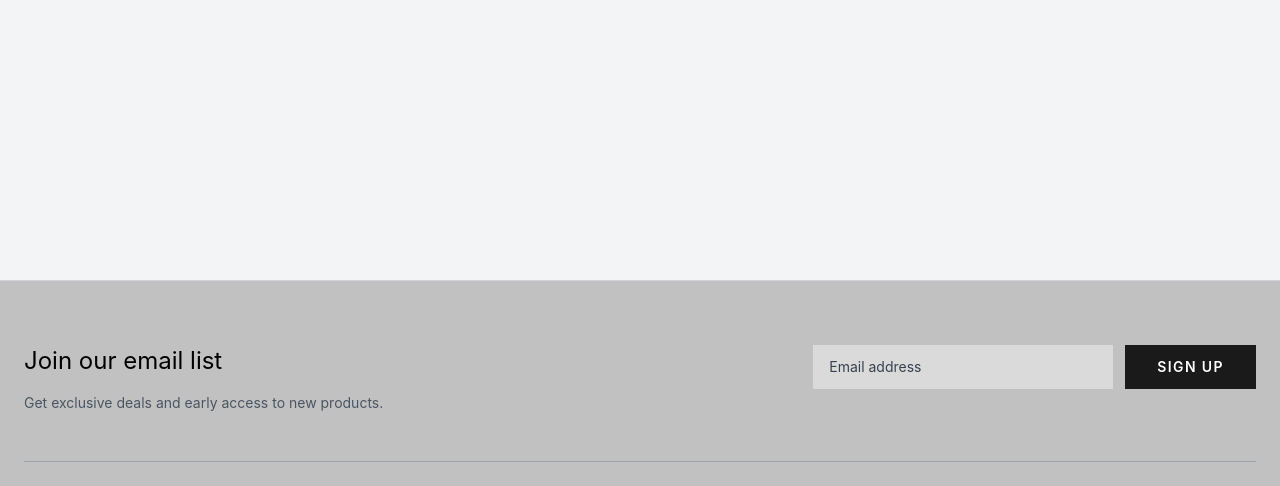
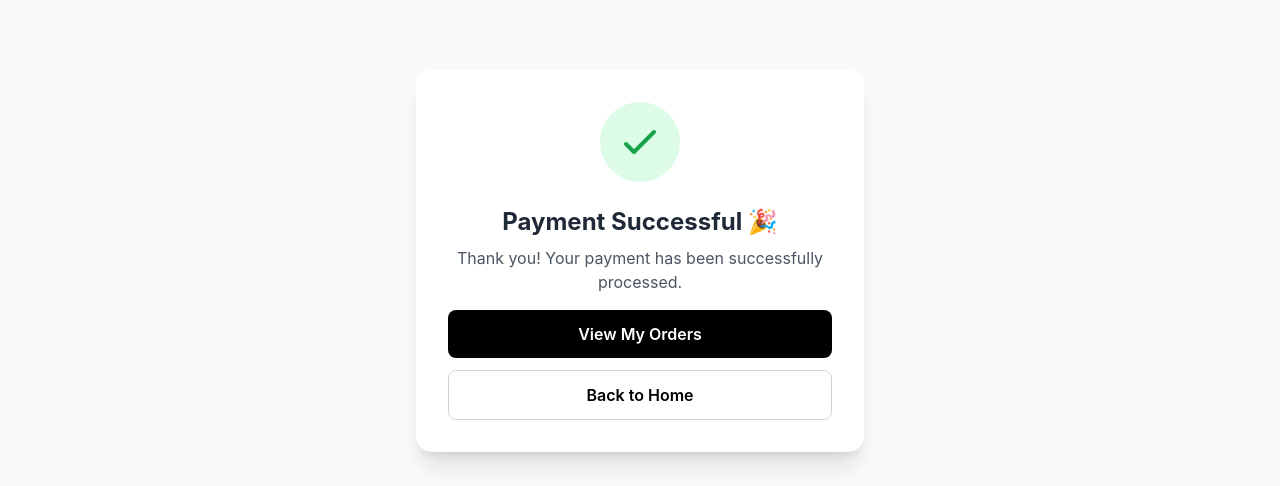
Before and after one commit to SeanAlden/solherbag, a Vue app: page /payment-success in a window 1280 px wide. Shown: the part 235-721 px from the top of the page. Built offline with nearby package versions, Linux system fonts and the light colour scheme; no server answers.

Commit message:
Add payment page

```diff
--- /dev/null
+++ b/src/components/User/PaymentSuccessPage.vue
@@ -0,0 +1,78 @@
+<script setup>
+import { useRoute, useRouter } from "vue-router";
+import { onMounted, ref } from "vue";
+
+const route = useRoute();
+const router = useRouter();
+
+const externalId = ref(null);
+const orderId = ref(null);
+
+onMounted(() => {
+  externalId.value = route.query.external_id || null;
+  orderId.value = route.query.order_id || null;
+});
+</script>
+
+<template>
+  <div class="min-h-screen flex items-center justify-center bg-gray-50 px-4">
+    <div class="bg-white shadow-xl rounded-2xl p-8 max-w-md w-full text-center">
+
+      <!-- Icon Success -->
+      <div class="flex justify-center mb-6">
+        <div class="bg-green-100 p-4 rounded-full">
+          <svg
+            class="w-12 h-12 text-green-600"
+            fill="none"
+            stroke="currentColor"
+            stroke-width="2"
+            viewBox="0 0 24 24"
+          >
+            <path
+              stroke-linecap="round"
+              stroke-linejoin="round"
+              d="M5 13l4 4L19 7"
+            />
+          </svg>
+        </div>
+      </div>
+
+      <!-- Title -->
+      <h1 class="text-2xl font-bold text-gray-800 mb-2">
+        Payment Successful 🎉
+      </h1>
+
+      <!-- Description -->
+      <p class="text-gray-600 mb-4">
+        Thank you! Your payment has been successfully processed.
+      </p>
+
+      <!-- Optional Info -->
+      <div v-if="externalId || orderId" class="bg-gray-50 rounded-lg p-4 text-sm mb-6 text-left">
+        <p v-if="orderId">
+          <span class="font-semibold">Order ID:</span> {{ orderId }}
+        </p>
+        <p v-if="externalId">
+          <span class="font-semibold">Payment Ref:</span> {{ externalId }}
+        </p>
+      </div>
+
+      <!-- Buttons -->
+      <div class="space-y-3">
+        <button
+          @click="router.push('/orders')"
+          class="w-full bg-black hover:bg-gray-800 text-white py-3 rounded-lg font-semibold transition"
+        >
+          View My Orders
+        </button>
+
+        <button
+          @click="router.push('/')"
+          class="w-full border border-gray-300 hover:bg-gray-100 py-3 rounded-lg font-semibold transition"
+        >
+          Back to Home
+        </button>
+      </div>
+    </div>
+  </div>
+</template>
--- a/src/router/index.js
+++ b/src/router/index.js
@@ -25,6 +25,7 @@ import AboutUsPage from '../components/User/AboutUsPage.vue'
 import InactiveProductPage from '../components/Admin/InactiveProductPage.vue'
 import TransactionDetailPage from '../components/Admin/TransactionDetailPage.vue'
 import PaymentPage from '../components/User/PaymentPage.vue'
+import PaymentSuccessPage from '../components/User/PaymentSuccessPage.vue'
 
 // Import komponen lainnya (Anda bisa buat file kosong dulu untuk Catalog & Contact)
 // const CatalogPage = { template: '<div class="py-20 text-center text-3xl">Catalog Page Coming Soon</div>' }
@@ -151,6 +152,11 @@ const routes = [
         name: 'PaymentPage',
         component: PaymentPage,
         meta: { requiresAuth: true }
+    },
+    {
+        path: "/payment-success",
+        name: "PaymentSuccess",
+        component: PaymentSuccessPage,
     }
 ]
 
```
